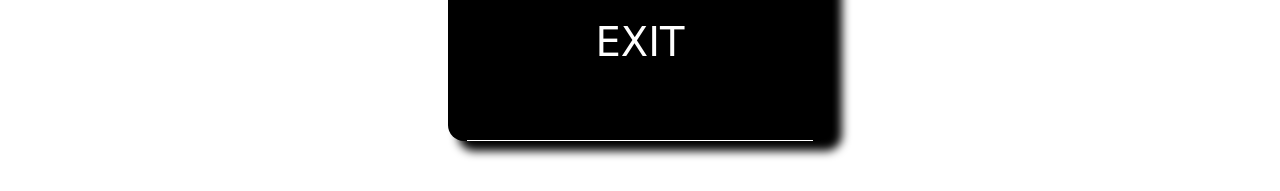
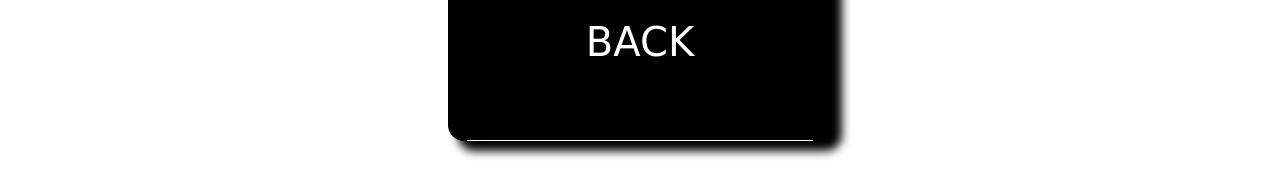
Before and after one commit to AnasElkalla/TicTacToe-SingleLevelOne, a plain HTML site: page index.html in a window 1280 px wide. Both pictures are taken after a click on the icon 63 px from the left and 12 px from the top of the page. Shown: the part 543-734 px from the top of the page. Drawn offline with Linux system fonts and the light colour scheme; a web font is replaced by a local one.

Commit message:
Update index.html

```diff
--- a/index.html
+++ b/index.html
@@ -30,7 +30,7 @@
       <div class="newGame">New Game</div>
       <div class="HighScores">High Scores</div>
       <div class="exitGame" value="Close window" >
-        EXIT
+        BACK
       </div>
        </div>
     <div class="allFlex">
```
